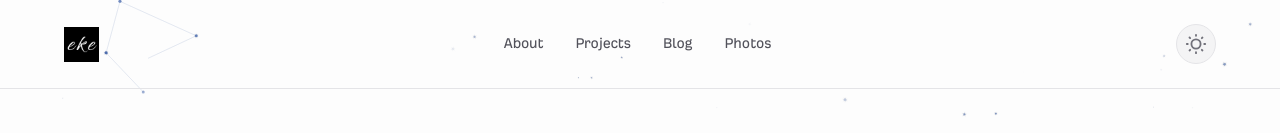
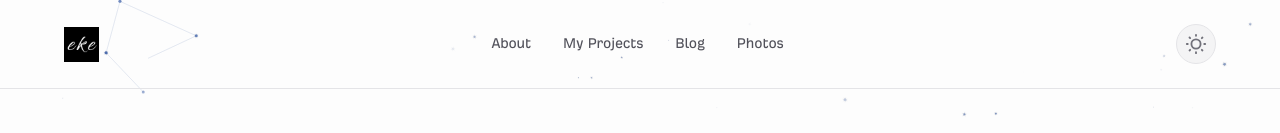
Before and after one commit to Yazz803/New-Profile-Website, a Next.js app: page /photos in a window 1280 px wide. Shown: the top 133 px of the page. Built offline with nearby package versions, Linux system fonts and the light colour scheme; no server answers.

Commit message:
update: navbar wording 'Projects' to 'My Projects'

```diff
--- a/app/components/global/Navbar.tsx
+++ b/app/components/global/Navbar.tsx
@@ -12,7 +12,7 @@ export default function Navbar() {
       href: "/about",
     },
     {
-      title: "Projects",
+      title: "My Projects",
       href: "/projects",
     },
     {
```
